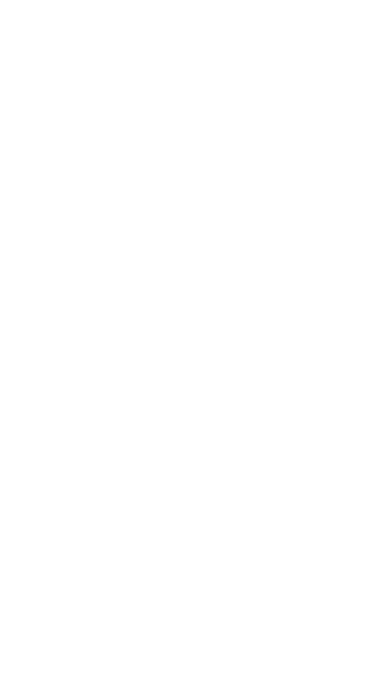
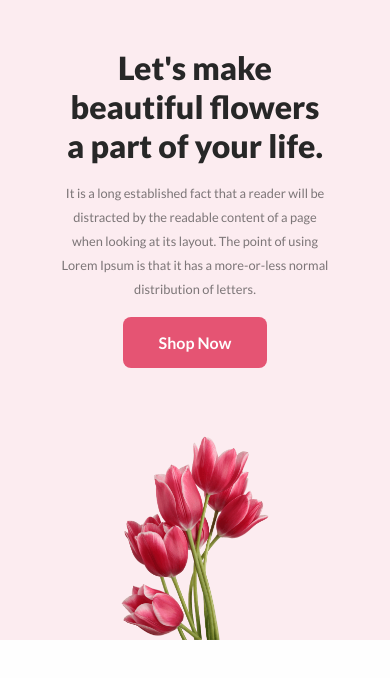
Before and after one commit to yhsunny176/flower-shop-responsive, a plain HTML site: page index.html in a window 390 px wide. Drawn offline with Linux system fonts and the light colour scheme.

Commit message:
Banner Section html and CSS done with responsiveness for 5 screens/breakpoints

```diff
--- a/index.html
+++ b/index.html
@@ -1,12 +1,37 @@
 <!DOCTYPE html>
 <html lang="en">
+
 <head>
   <meta charset="UTF-8">
   <meta name="viewport" content="width=device-width, initial-scale=1.0">
   <title>Flower shop</title>
   <link rel="stylesheet" href="./styles/styles.css">
 </head>
+
 <body>
 
+  <!-- Banner Section -->
+  <header>
+    <div class="banner">
+      <div class="banner-contents">
+        <!--Banner left side -->
+        <div class="banner-txts">
+          <h1>Let's make beautiful flowers a part of your life.</h1>
+          <p>It is a long established fact that a reader will be distracted by the readable content of a page when
+            looking at its layout. The point of using Lorem Ipsum is that it has a more-or-less normal distribution of
+            letters.
+          </p>
+        </div>
+        <a href="#">Shop Now</a>
+      </div>
+
+      <!-- Banner right side -->
+      <div class="img-content">
+        <img src="./Flower Asset/pngwing 10.png" alt="Banner flower image" id="banner-img">
+      </div>
+    </div>
+  </header>
+
 </body>
+
 </html>
--- a/styles/styles.css
+++ b/styles/styles.css
@@ -1,5 +1,288 @@
-*{
+@import url('https://fonts.googleapis.com/css2?family=Lato:ital,wght@0,100;0,300;0,400;0,700;0,900;1,100;1,300;1,400;1,700;1,900&display=swap');
+
+* {
   margin: 0;
   padding: 0;
   box-sizing: border-box;
 }
+
+body {
+  background-color: #FEFEFE;
+  font-family: 'Lato', serif;
+}
+
+
+/* Banner Section CSS */
+
+.banner {
+  display: flex;
+  justify-content: space-between;
+  align-items: center;
+  gap: 24px;
+  width: 100dvw;
+  height: 850px;
+  background-color: rgba(229, 84, 115, 0.1);
+  padding: 0 240px;
+}
+
+.banner-contents {
+  display: flex;
+  flex-direction: column;
+  max-width: 50%;
+  gap: 2rem;
+}
+
+.banner-txts {
+  display: flex;
+  width: 100%;
+  flex-direction: column;
+  gap: 2rem;
+
+}
+
+.banner-txts>h1 {
+  font-size: 5rem;
+  font-weight: 900;
+  color: rgba(39, 39, 39, 1);
+}
+
+.banner-txts>p {
+  font-size: 1.1rem;
+  line-height: 2rem;
+  font-weight: 400;
+  color: rgba(39, 39, 39, 0.6);
+}
+
+.banner-contents>a {
+  text-decoration: none;
+  font-size: 1.1rem;
+  font-weight: 700;
+  max-width: max-content;
+  padding: 20px 42px;
+  background-color: rgba(229, 84, 115, 1);
+  color: #FEFEFE;
+  border-radius: 0.5em;
+}
+
+.img-content {
+  display: inline-flex;
+  max-width: 50%;
+  height: inherit;
+}
+
+#banner-img {
+  margin-top: auto;
+  max-width: 100%;
+  height: auto;
+  align-self: flex-end;
+}
+
+/* Responsive design for extra large screens max-width (1400px) */
+
+@media screen and (max-width: 1400px) {
+
+  .banner {
+    height: 700px;
+    padding: 0 140px;
+  }
+
+  .banner-txts>h1 {
+    font-size: 3.5rem;
+  }
+
+
+  .img-content {
+    display: inline-flex;
+    max-width: 50%;
+    height: inherit;
+  }
+
+}
+
+
+/* Responsive design for extra large screens max-width (1200px) */
+
+@media screen and (max-width: 1200px) {
+
+  /* Banner section responsive css */
+
+  .banner {
+    height: 600px;
+    padding: 0 100px;
+  }
+
+  .banner-txts>h1 {
+    font-size: 3rem;
+  }
+
+  .img-content {
+    display: inline-flex;
+    max-width: 50%;
+    height: inherit;
+  }
+
+}
+
+
+/* Responsive design for extra large screens max-width (992px) */
+
+@media screen and (max-width: 992px) {
+
+  /* Banner section responsive css */
+
+  .banner {
+    height: 500px;
+    padding: 0 100px;
+  }
+
+  .banner-contents {
+    display: flex;
+    flex-direction: column;
+    max-width: 50%;
+    gap: 1rem;
+  }
+
+  .banner-txts {
+    display: flex;
+    width: 100%;
+    flex-direction: column;
+    gap: 1rem;
+
+  }
+
+  .banner-txts>h1 {
+    font-size: 3rem;
+  }
+
+  .banner-txts>p {
+    font-size: 0.8rem;
+    line-height: 1.5rem;
+    font-weight: 400;
+    color: rgba(39, 39, 39, 0.6);
+  }
+
+  .img-content {
+    display: inline-flex;
+    max-width: 60%;
+    height: inherit;
+  }
+
+  .banner-contents>a {
+    text-decoration: none;
+    font-size: 1rem;
+    font-weight: 700;
+    max-width: max-content;
+    padding: 16px 36px;
+    background-color: rgba(229, 84, 115, 1);
+    color: #FEFEFE;
+    border-radius: 0.5em;
+  }
+
+}
+
+
+/* Responsive design for extra large screens max-width (768px) */
+
+@media screen and (max-width: 768px) {
+
+  /* Banner section responsive css */
+
+  .banner {
+    height: 400px;
+    padding: 0 60px;
+  }
+
+  .banner-txts>h1 {
+    font-size: 2rem;
+  }
+
+  .banner-txts>p {
+    font-size: 0.8rem;
+    line-height: 1.5rem;
+    font-weight: 400;
+    color: rgba(39, 39, 39, 0.6);
+  }
+
+  .img-content {
+    display: inline-flex;
+    max-width: 60%;
+    height: inherit;
+  }
+
+  .banner-contents>a {
+    text-decoration: none;
+    font-size: 1rem;
+    font-weight: 700;
+    max-width: max-content;
+    padding: 16px 36px;
+    background-color: rgba(229, 84, 115, 1);
+    color: #FEFEFE;
+    border-radius: 0.5em;
+  }
+
+}
+
+
+/* Responsive design for extra large screens max-width (576px) */
+
+@media screen and (max-width: 576px) {
+
+  /* Banner section responsive css */
+
+  .banner {
+    height: 640px;
+    padding: 0 60px;
+    flex-direction: column;
+  }
+
+  .banner-contents {
+    display: flex;
+    flex-direction: column;
+    align-items: center;
+    max-width: 100%;
+    max-height: 40%;
+    gap: 1rem;
+  }
+
+  .banner-txts {
+    display: flex;
+    width: 100%;
+    flex-direction: column;
+    text-align: center;
+    margin-top: 3rem;
+    gap: 1rem;
+  }
+
+  .banner-txts>h1 {
+    font-size: 2rem;
+  }
+
+  .banner-txts>p {
+    font-size: 0.8rem;
+    line-height: 1.5rem;
+    font-weight: 400;
+    color: rgba(39, 39, 39, 0.6);
+  }
+
+  .img-content {
+    display: inline-flex;
+    width: 100%;
+    height: max-content;
+  }
+
+  .banner-contents>a {
+    text-decoration: none;
+    font-size: 1rem;
+    font-weight: 700;
+    max-width: max-content;
+    padding: 16px 36px;
+    background-color: rgba(229, 84, 115, 1);
+    color: #FEFEFE;
+    border-radius: 0.5em;
+  }
+
+  #banner-img {
+    margin: 0;
+  }
+
+}
```
